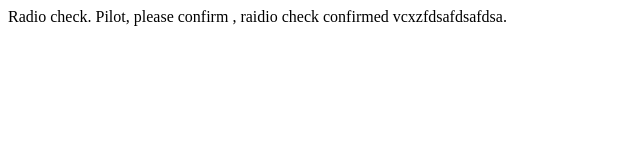
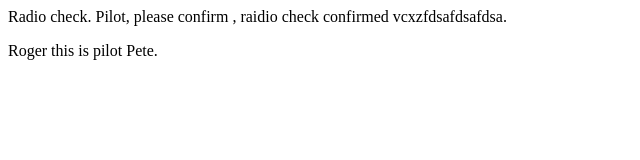
Before and after one commit to metzmom/communication-log, a plain HTML site: page index.html in a window 1280 px wide. Shown: the whole page, without its empty margins (0-640 px from the left). Drawn offline with Linux system fonts and the light colour scheme.

Commit message:
pilot added response

```diff
--- a/index.html
+++ b/index.html
@@ -1,5 +1,6 @@
 <html>
    <body>
       <p>Radio check. Pilot, please confirm , raidio check confirmed vcxzfdsafdsafdsa.</p>
+      <p>Roger this is pilot Pete.</p>
    </body>
 </html>
```
